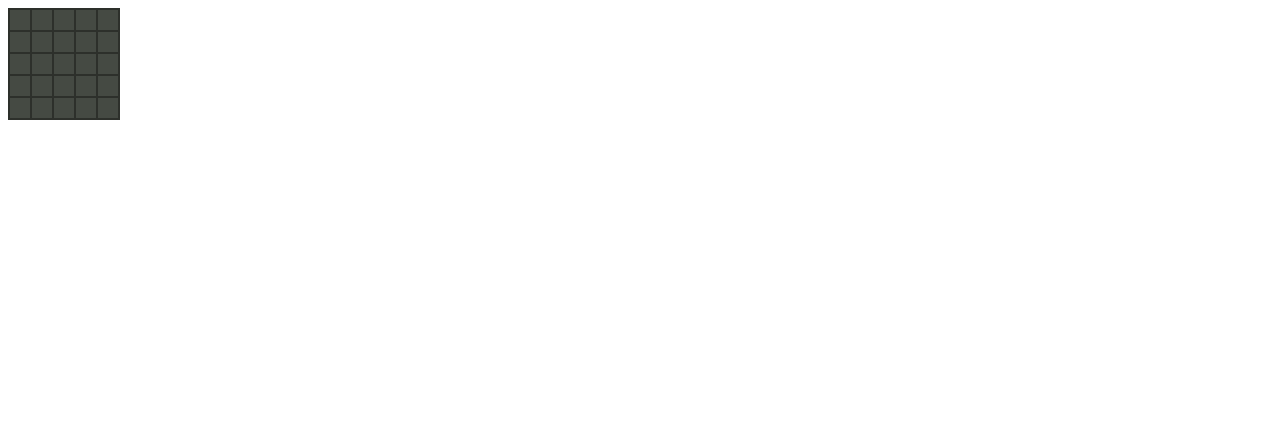
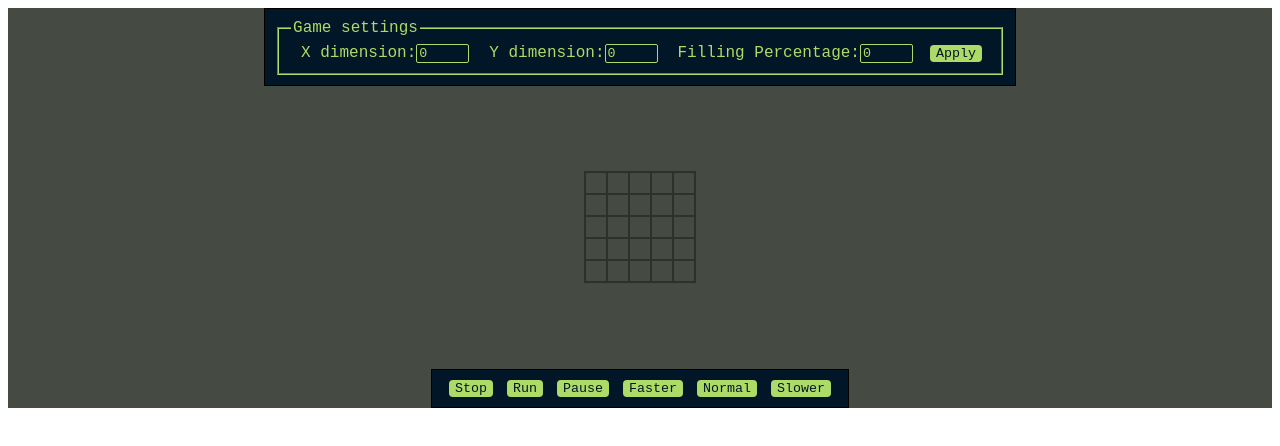
Before and after one commit to WarhamsterBoo/reactjs-dev, a React app: page / in a window 1280 px wide. Shown: the top 446 px of the page. Built offline with nearby package versions, Linux system fonts and the light colour scheme.

Commit message:
add settings and controls to Game

```diff
--- /dev/null
+++ b/src/components/Game/Game.styled.tsx
@@ -0,0 +1,15 @@
+import styled from "@emotion/styled";
+import { colors } from "styles/colors";
+
+export const GameWrapper = styled.div`
+  min-width: 600px;
+  min-height: 400px;
+
+  background-color: ${colors.mainArea};
+
+  display: flex;
+  flex-direction: column;
+  justify-content space-between;
+  align-content: space-between;
+  align-items: center;
+`;
--- a/src/components/Game/Game.tsx
+++ b/src/components/Game/Game.tsx
@@ -1,5 +1,7 @@
 import React, { useState, useEffect } from "react";
 import { WorldCreature } from "commonTypes/creature";
+import { SettingsForm, ControlPanel } from "./components";
+import { GameWrapper } from "./Game.styled";
 
 export interface GameProps {
   xDimension: number;
@@ -72,5 +74,11 @@ export const Game: React.FC<GameProps> = ({
   };
   const World = world;
 
-  return <World creatures={creatures} onClick={toggleCreatureState} />;
+  return (
+    <GameWrapper>
+      <SettingsForm onSettingsSubmit={() => {}} />
+      <World creatures={creatures} onClick={toggleCreatureState} />
+      <ControlPanel onClick={() => {}} />
+    </GameWrapper>
+  );
 };
--- a/src/styles/colors.ts
+++ b/src/styles/colors.ts
@@ -1,4 +1,5 @@
 export const colors = {
   mainGreen: "#addb67",
   mainForm: "#011627",
+  mainArea: "#454a43",
 };
```
Also changed, not shown: .loki/reference/chrome_laptop_Game_component_Game_Story.png.
